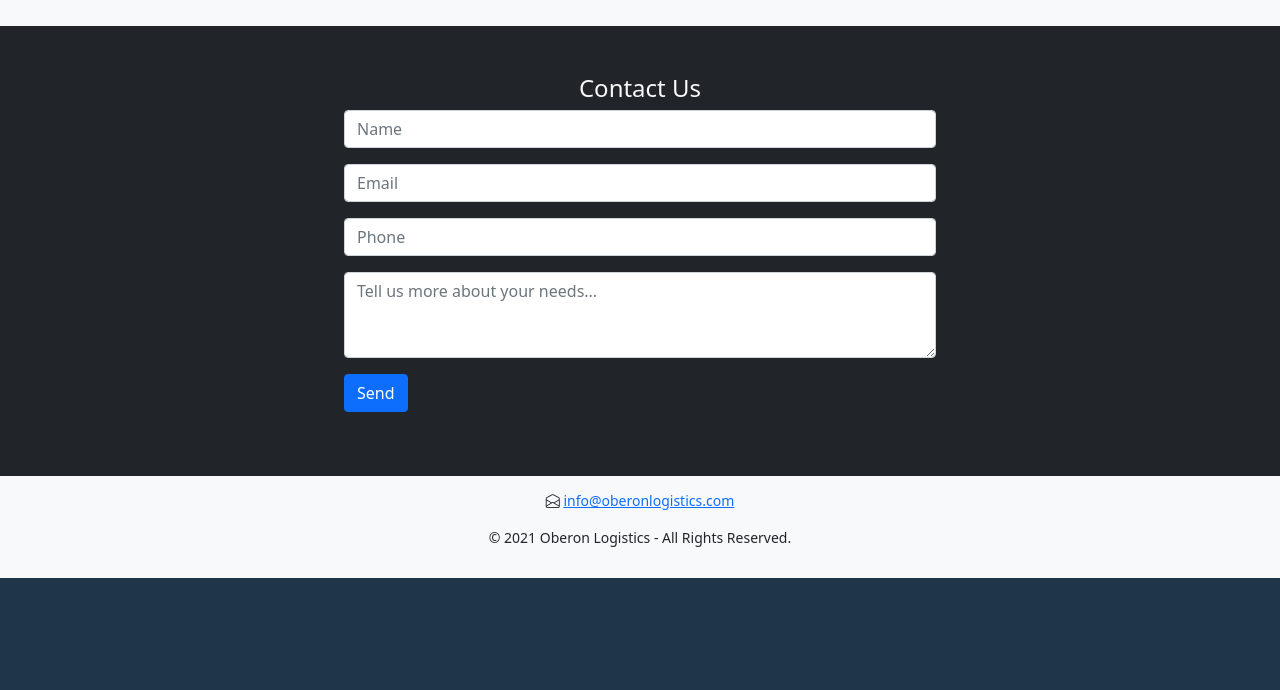
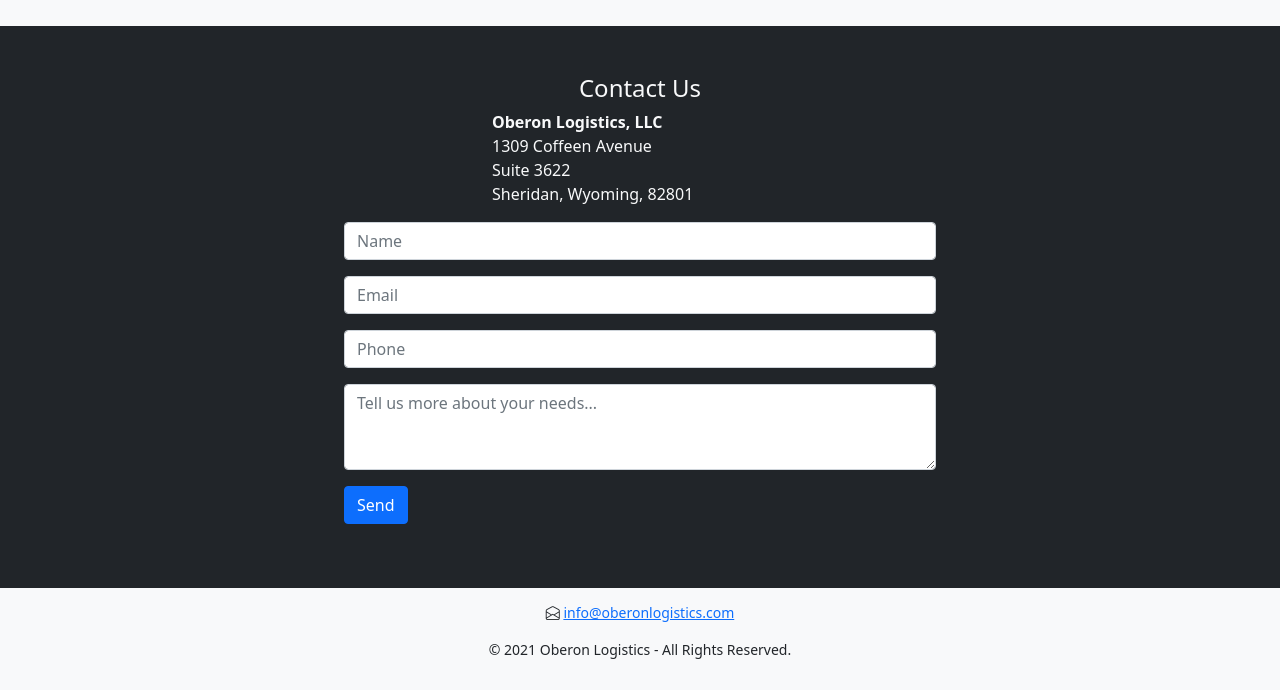
Before and after one commit to oberonsolutions/oberonlogistics-web, a plain HTML site: page public/index.html in a window 1280 px wide. Shown: the part 1946-2636 px from the top of the page. Before the commit the page ends 2524 px from the top, so only its background shows below. Drawn offline with nearby package versions, Linux system fonts and the light colour scheme.

Commit message:
Added Address to Contact Us

```diff
--- a/public/index.html
+++ b/public/index.html
@@ -143,6 +143,14 @@
 
   <div id="contact-us" class="content container-fluid bg-dark text-light text-center p-5">
     <h4>Contact Us</h4>
+    <div class="col col-lg-3 mx-auto text-start">
+      <address>
+        <strong>Oberon Logistics, LLC</strong><br>
+        1309 Coffeen Avenue<br>
+        Suite 3622<br>
+        Sheridan, Wyoming, 82801
+      </address>
+    </div>
     <div class="col col-lg-6 mx-auto text-start">
       <form id="form-lead">
         <div class="mb-3">
```
